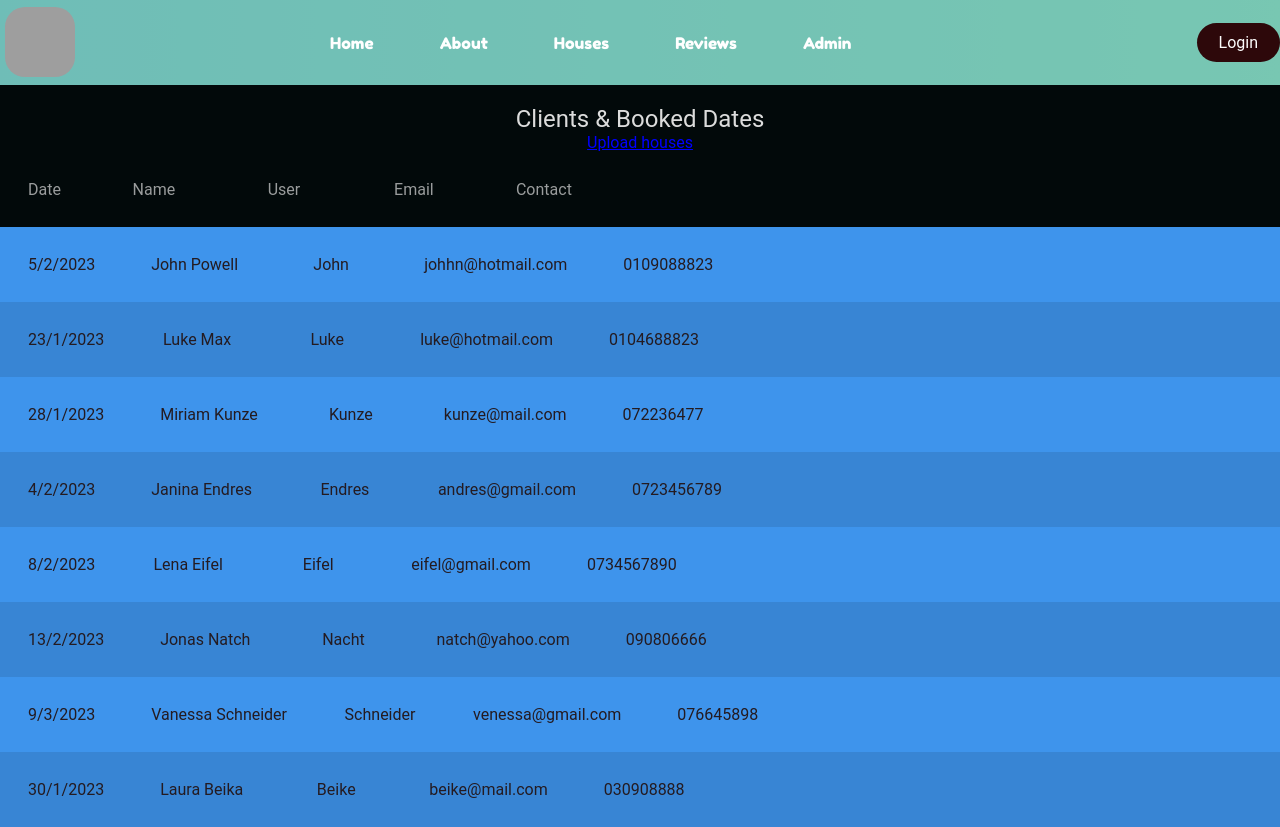
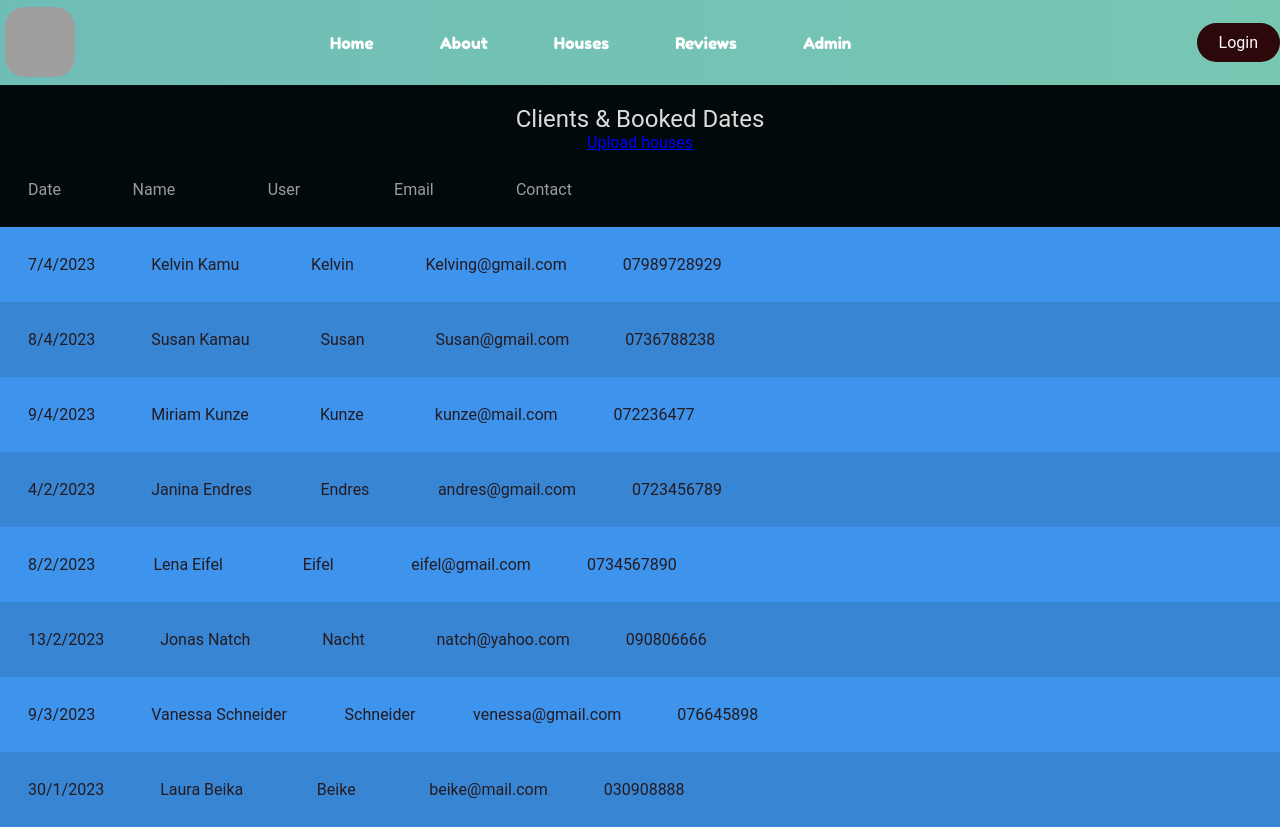
Before and after one commit to AlbertPm1/Kejany-frontend, a React (Create React App) app: page /bookings in a window 1280 px wide. Built offline with nearby package versions, Linux system fonts and the light colour scheme; no server answers; grey boxes are pictures that could not be loaded.

Commit message:
complete

```diff
--- a/src/pages/bookings.js
+++ b/src/pages/bookings.js
@@ -50,21 +50,21 @@ function Bookings() {
     </header>
     <div class="st_table">
       <div class="st_row">
-        <div class="st_column _rank">5/2/2023</div>
-        <div class="st_column _name">John Powell</div>
-        <div class="st_column _surname">John</div>
-        <div class="st_column _year">johhn@hotmail.com</div>
-        <div class="st_column _section">0109088823</div>
+        <div class="st_column _rank">7/4/2023</div>
+        <div class="st_column _name">Kelvin Kamu</div>
+        <div class="st_column _surname">Kelvin</div>
+        <div class="st_column _year">Kelving@gmail.com</div>
+        <div class="st_column _section">07989728929</div>
       </div>
       <div class="st_row">
-        <div class="st_column _rank">23/1/2023</div>
-        <div class="st_column _name">Luke Max</div>
-        <div class="st_column _surname">Luke</div>
-        <div class="st_column _year">luke@hotmail.com</div>
-        <div class="st_column _section">0104688823</div>
+        <div class="st_column _rank">8/4/2023</div>
+        <div class="st_column _name">Susan Kamau</div>
+        <div class="st_column _surname">Susan</div>
+        <div class="st_column _year">Susan@gmail.com</div>
+        <div class="st_column _section">0736788238</div>
       </div>
       <div class="st_row">
-        <div class="st_column _rank">28/1/2023</div>
+        <div class="st_column _rank">9/4/2023</div>
         <div class="st_column _name">Miriam Kunze</div>
         <div class="st_column _surname">Kunze</div>
         <div class="st_column _year">kunze@mail.com</div>
```
